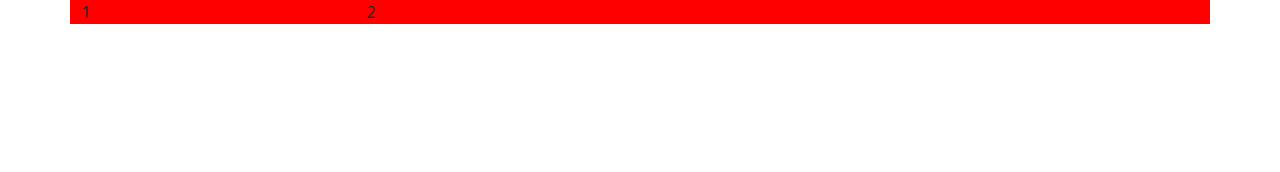
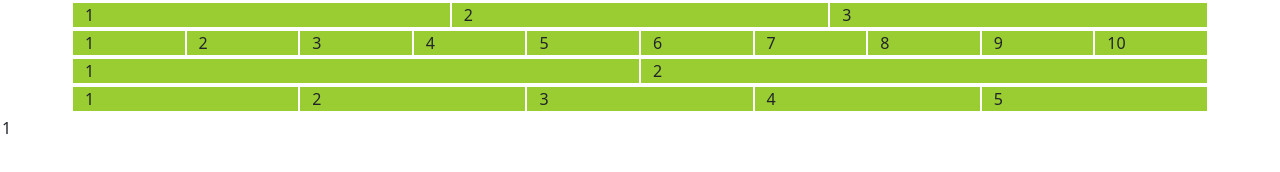
Before and after one commit to seldon-hr/Bootstrap, a plain HTML site: page grilla-bootstrap/index.html in a window 1280 px wide. Drawn offline with nearby package versions, Linux system fonts and the light colour scheme.

Commit message:
Práctica de grilla

```diff
--- a/grilla-bootstrap/index.html
+++ b/grilla-bootstrap/index.html
@@ -11,24 +11,58 @@
     <title>Hello, world!</title>
 
     <style>
-        .col{
+        .container{
             background: yellowgreen;
+            display: grid;
+
         }
 
+        div{
+            border: white 1px solid;
+        }
     </style>
 
   </head>
   <body>
-    <div class="container" style="background-color: red;">
+    <div class="container">
         <!-- Content here -->
         <div class="row">
-            <div class="col-12 col-lg-3">
+            <div class="col">
                 1
               </div>
-              <div class="col-12 col-lg-9">
+              <div class="col">
                 2
               </div>
+              <div class="col">
+                3
+              </div>
         </div>
+        <div class="row">
+            <div class="col">1</div>
+            <div class="col">2</div>
+            <div class="col">3</div>
+            <div class="col">4</div>
+            <div class="col">5</div>
+            <div class="col">6</div>
+            <div class="col">7</div>
+            <div class="col">8</div>
+            <div class="col">9</div>
+            <div class="col">10</div>
+        </div>
+        <div class="row">
+            <div class="col">1</div>
+            <div class="col">2</div>
+        </div>
+        <div class="row">
+            <div class="col">1</div>
+            <div class="col">2</div>
+            <div class="col">3</div>
+            <div class="col">4</div>
+            <div class="col">5</div>
+        </div>
+      </div>
+      <div class="row">
+          <div class="col">1</div>
       </div>
 
     <!-- Optional JavaScript; choose one of the two! -->
```
